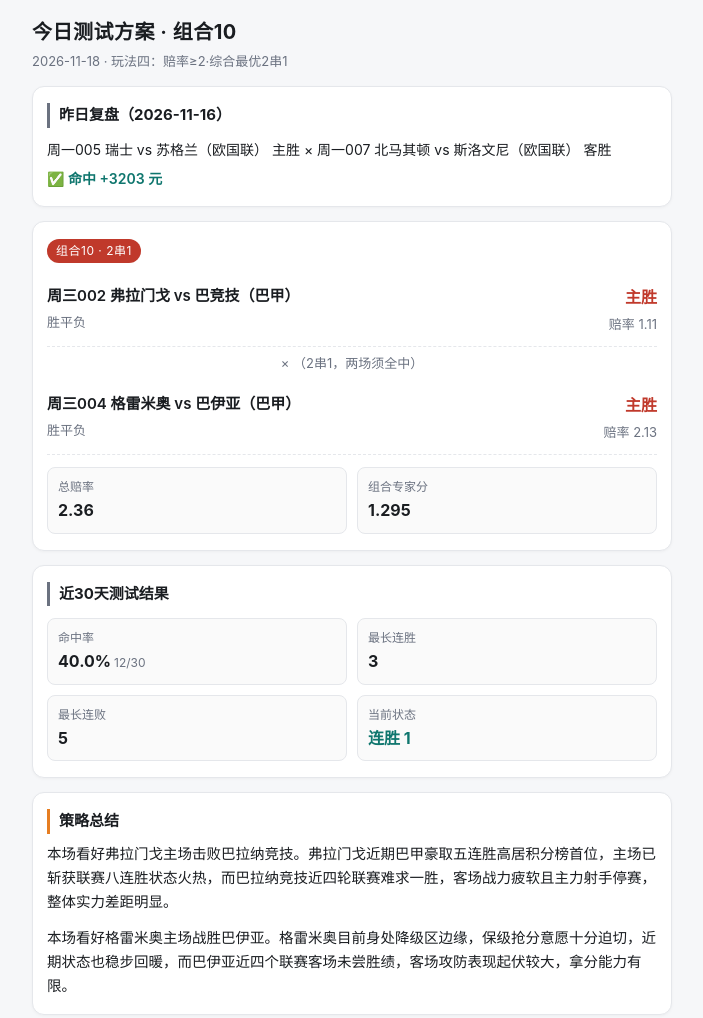
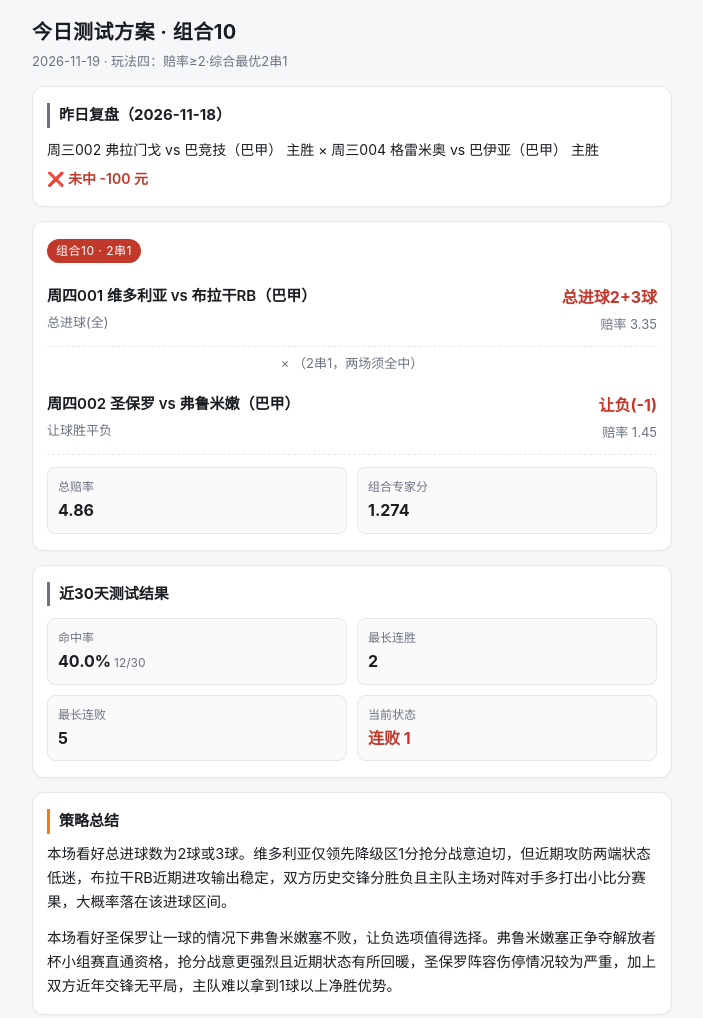
Before and after one commit to Michael-cell123/combo10v2, a plain HTML site: page index.html in a window 1280 px wide. Shown: the top 1018 px of the page, without its empty margins (288-991 px from the left). Drawn offline with Linux system fonts and the light colour scheme.

Commit message:
update report

```diff
--- a/index.html
+++ b/index.html
@@ -1,7 +1,7 @@
 <!DOCTYPE html>
 <html lang="zh-CN"><head><meta charset="utf-8">
 <meta name="viewport" content="width=device-width,initial-scale=1">
-<title>今日测试方案 · 组合10（2026-11-18）</title>
+<title>今日测试方案 · 组合10（2026-11-19）</title>
 <style>
 :root{--bg:#f6f7f9;--card:#fff;--ink:#1a1d21;--sub:#6b7280;--line:#e5e7eb;
 --brand:#c0392b;--brand2:#e67e22;--ok:#0f766e;}
@@ -39,20 +39,20 @@ padding:2px 9px;border-radius:20px;margin-bottom:10px;letter-spacing:.5px}
 .stats b i{font-style:normal;font-size:12px;color:var(--sub);font-weight:400;margin-left:3px}
 </style></head><body><div class="wrap">
 <h1>今日测试方案 · 组合10</h1>
-<div class="date">2026-11-18 · 玩法四：赔率≥2·综合最优2串1</div>
+<div class="date">2026-11-19 · 玩法四：赔率≥2·综合最优2串1</div>
 
 <div class="card rev">
-<h3>昨日复盘（2026-11-16）</h3>
-<div class="rv-legs">周一005 瑞士 vs 苏格兰（欧国联） 主胜 × 周一007 北马其顿 vs 斯洛文尼（欧国联） 客胜</div>
-<div class="rv-res win">✅ 命中 +3203 元</div>
+<h3>昨日复盘（2026-11-18）</h3>
+<div class="rv-legs">周三002 弗拉门戈 vs 巴竞技（巴甲） 主胜 × 周三004 格雷米奥 vs 巴伊亚（巴甲） 主胜</div>
+<div class="rv-res lose">❌ 未中 -100 元</div>
 </div>
 
 <div class="card">
 <div class="tag">组合10 · 2串1</div>
-<div class="leg"><div><div class="m">周三002 弗拉门戈 vs 巴竞技（巴甲）</div><div class="meta">胜平负</div></div><div class="pick"><b>主胜</b><div class="meta">赔率 1.11</div></div></div><div class="x">× （2串1，两场须全中）</div><div class="leg"><div><div class="m">周三004 格雷米奥 vs 巴伊亚（巴甲）</div><div class="meta">胜平负</div></div><div class="pick"><b>主胜</b><div class="meta">赔率 2.13</div></div></div>
+<div class="leg"><div><div class="m">周四001 维多利亚 vs 布拉干RB（巴甲）</div><div class="meta">总进球(全)</div></div><div class="pick"><b>总进球2+3球</b><div class="meta">赔率 3.35</div></div></div><div class="x">× （2串1，两场须全中）</div><div class="leg"><div><div class="m">周四002 圣保罗 vs 弗鲁米嫩（巴甲）</div><div class="meta">让球胜平负</div></div><div class="pick"><b>让负(-1)</b><div class="meta">赔率 1.45</div></div></div>
 <div class="stats">
-<div><span>总赔率</span><b>2.36</b></div>
-<div><span>组合专家分</span><b>1.295</b></div>
+<div><span>总赔率</span><b>4.86</b></div>
+<div><span>组合专家分</span><b>1.274</b></div>
 </div>
 </div>
 
@@ -60,15 +60,15 @@ padding:2px 9px;border-radius:20px;margin-bottom:10px;letter-spacing:.5px}
 <h3>近30天测试结果</h3>
 <div class="stats">
 <div><span>命中率</span><b>40.0%<i>12/30</i></b></div>
-<div><span>最长连胜</span><b>3</b></div>
+<div><span>最长连胜</span><b>2</b></div>
 <div><span>最长连败</span><b>5</b></div>
-<div><span>当前状态</span><b class="win">连胜 1</b></div>
+<div><span>当前状态</span><b class="lose">连败 1</b></div>
 </div>
 </div>
 
 <div class="card ai">
 <h3>策略总结</h3>
-<p>本场看好弗拉门戈主场击败巴拉纳竞技。弗拉门戈近期巴甲豪取五连胜高居积分榜首位，主场已斩获联赛八连胜状态火热，而巴拉纳竞技近四轮联赛难求一胜，客场战力疲软且主力射手停赛，整体实力差距明显。</p><p>本场看好格雷米奥主场战胜巴伊亚。格雷米奥目前身处降级区边缘，保级抢分意愿十分迫切，近期状态也稳步回暖，而巴伊亚近四个联赛客场未尝胜绩，客场攻防表现起伏较大，拿分能力有限。</p>
+<p>本场看好总进球数为2球或3球。维多利亚仅领先降级区1分抢分战意迫切，但近期攻防两端状态低迷，布拉干RB近期进攻输出稳定，双方历史交锋分胜负且主队主场对阵对手多打出小比分赛果，大概率落在该进球区间。</p><p>本场看好圣保罗让一球的情况下弗鲁米嫩塞不败，让负选项值得选择。弗鲁米嫩塞正争夺解放者杯小组赛直通资格，抢分战意更强烈且近期状态有所回暖，圣保罗阵容伤停情况较为严重，加上双方近年交锋无平局，主队难以拿到1球以上净胜优势。</p>
 </div>
 
 <div class="foot">仅为虚拟推演，完全不能预判实际赛果。如果参与竞彩，请自行独立判断，到线下正规体彩店小额娱乐、量力而行；本次模拟不收费、不组织合买，不做任何参考意见。</div>
```
